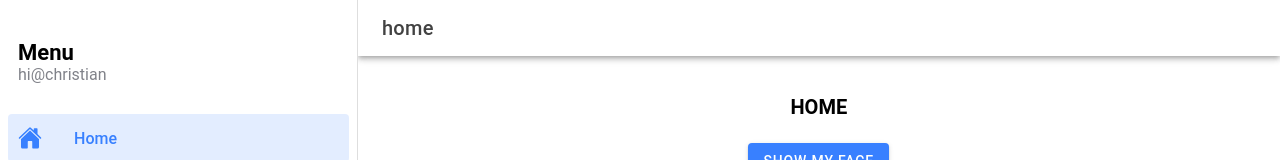
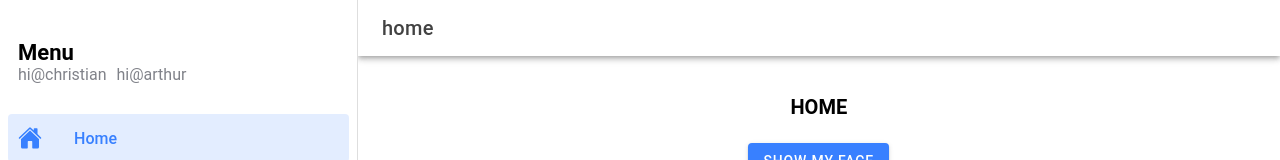
Before and after one commit to jthies73/rewe-app, a React (Create React App) app in the folder rewe-app-fe/: page /home in a window 1280 px wide. Shown: the top 160 px of the page. Built offline with nearby package versions, Linux system fonts and the light colour scheme.

Commit message:
Greet arthur

```diff
--- a/rewe-app-fe/src/components/Menu.tsx
+++ b/rewe-app-fe/src/components/Menu.tsx
@@ -40,6 +40,7 @@ const Menu: React.FC = () => {
 				<IonList id="inbox-list">
 					<IonListHeader>Menu</IonListHeader>
 					<IonNote>hi@christian</IonNote>
+					<IonNote>hi@arthur</IonNote>
 					{appPages.map((appPage, index) => {
 						return (
 							<IonMenuToggle key={index} autoHide={false}>
```
